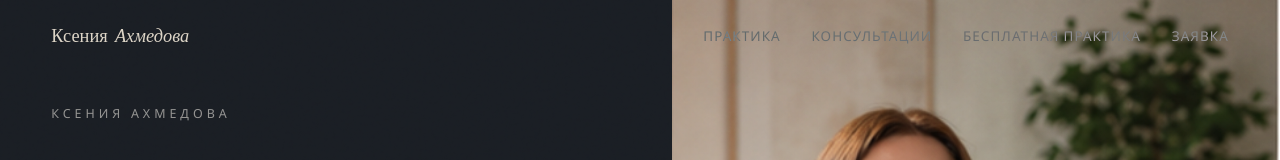
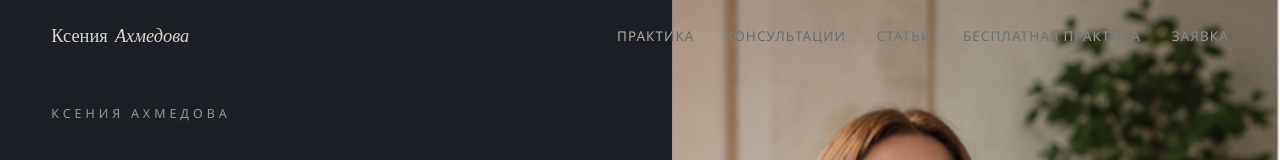
Before and after one commit to marygold60588-pixel/ksenia-ahmedova-site, a React (Vite) app: page / in a window 1280 px wide. Shown: the top 160 px of the page. Built offline with nearby package versions, Linux system fonts and the light colour scheme.

Commit message:
Add Articles link to main navigation

```diff
--- a/src/content/site.ts
+++ b/src/content/site.ts
@@ -11,6 +11,7 @@ export const site: SiteContent = {
   nav: [
     { label: "Практика", href: "#expert" },
     { label: "Консультации", href: "#consult" },
+    { label: "Статьи", href: "/articles" },
     { label: "Бесплатная практика", href: "#free-practice" },
     { label: "Заявка", href: "#request" },
   ],
```
